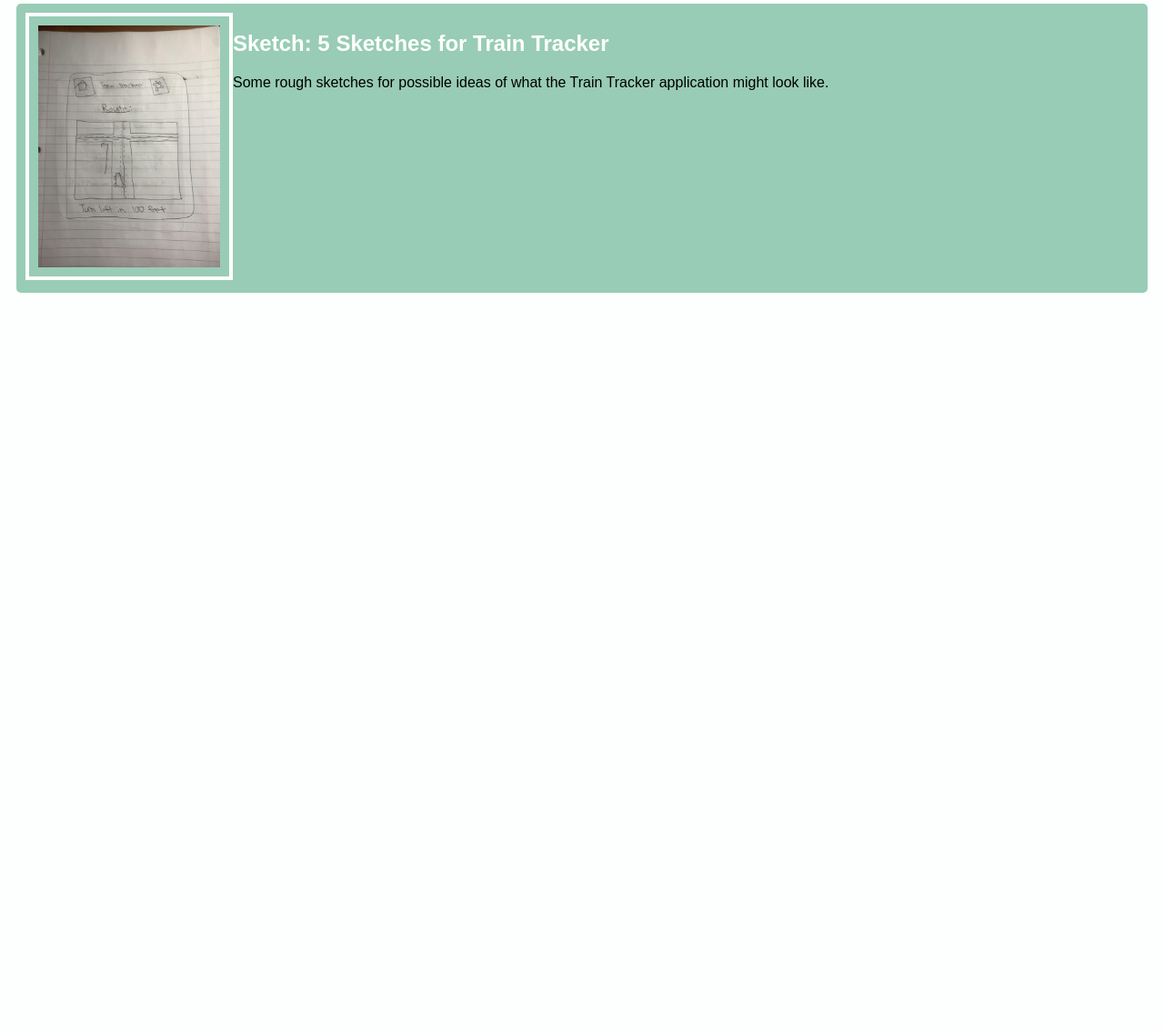
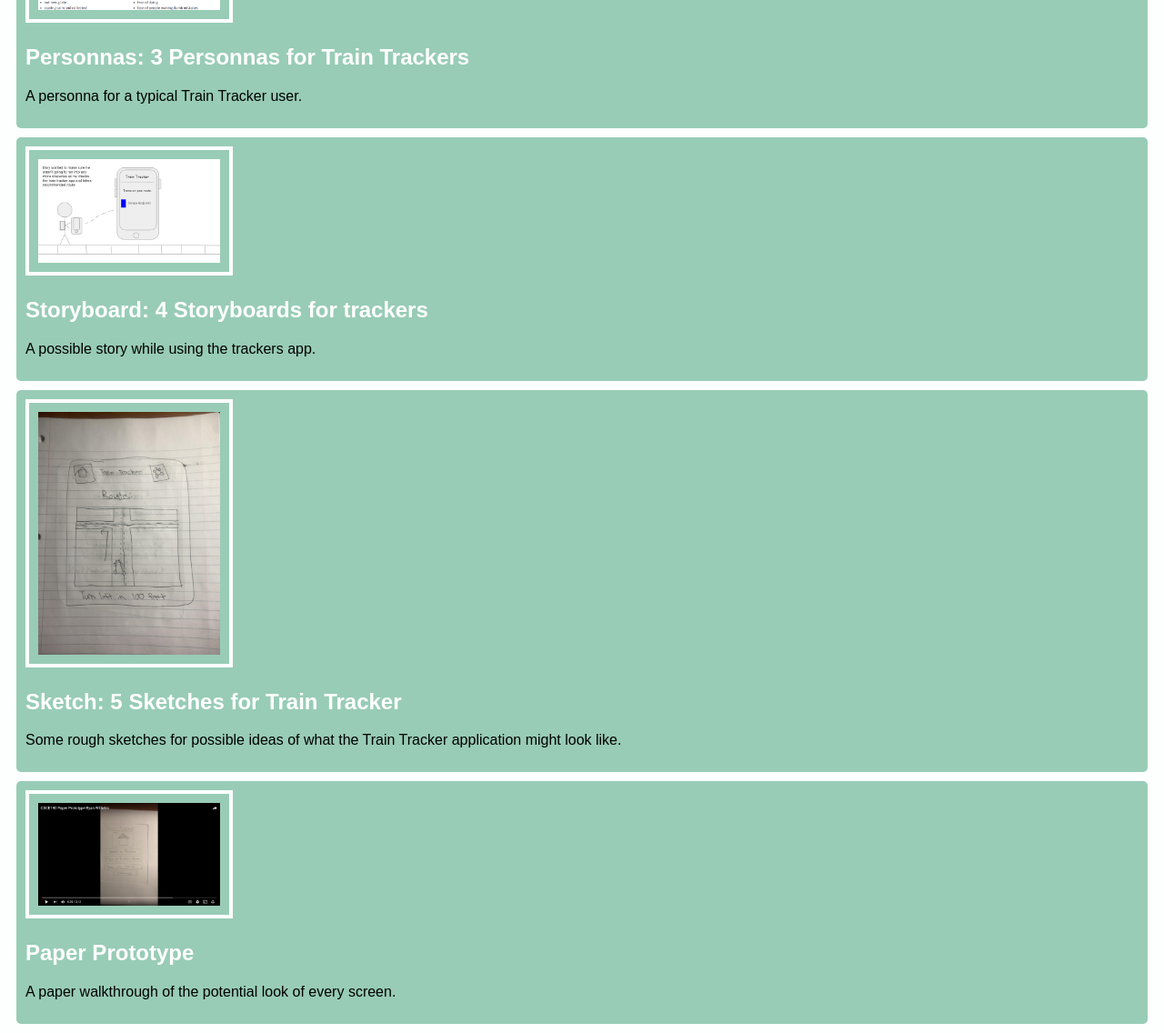
Before and after one commit to RWILHELM5/RWILHELM5.github.io, a plain HTML site: page index.html in a window 1280 px wide. Shown: the part 967-2103 px from the top of the page at 91% size. Before the commit the page ends 1299 px from the top, so only its background shows below. Drawn offline with Linux system fonts and the light colour scheme.

Commit message:
Add files via upload

```diff
--- a/index.html
+++ b/index.html
@@ -9,7 +9,7 @@
 
         <!-- Problem Statement Assignment-->
         <section class="assignment">
-            <a href="files/Trackers - Title Page.pdf"><img src="images/problem.png.PNG"></a>
+            <a href="files/Trackers - Title Page.pdf"><img src="images/problem.png.png"></a>
             <section class="ass-details">
                 <a href="files/Trackers - Title Page.pdf"><h2>Problem Statement: Railroads</h2></a>
                 <p>Create an application that either scrapes public record for train times or intelligently predicts when trains will cross certain crossings so as to optimize the commute of both drivers and pedestrians alike.</p>
@@ -64,5 +64,18 @@
 
             </section>
         </section>
+
+        <!-- Prototype assignment-->
+        <section class="assignment">
+            <a href="https://youtu.be/1wag1pCeRGI">
+                <img src="images/Paper Prototype.png"></a>
+            <section class="ass-details">
+                <a href="https://youtu.be/1wag1pCeRGI"><h2>Paper Prototype</h2></a>
+                <p>
+                    A paper walkthrough of the potential look of every screen.
+                </p>
+
+            </section>
+        </section>
     </body>
 </html>
--- a/styles.css
+++ b/styles.css
@@ -5,7 +5,6 @@ body {
 }
 
 .assignment {
-    display:flex;
     padding:10px;
     margin:10px;
     background: #98CCB6;
```
Also changed, not shown: images/Paper Prototype.png (added).
